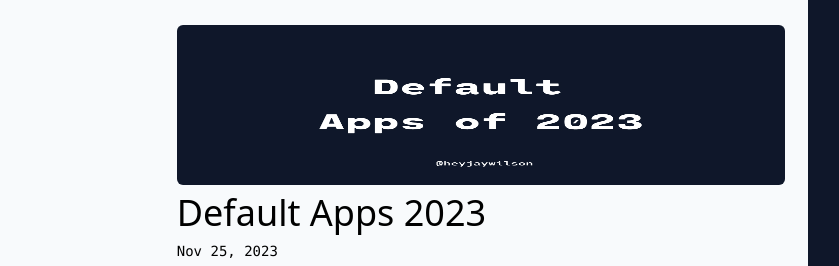
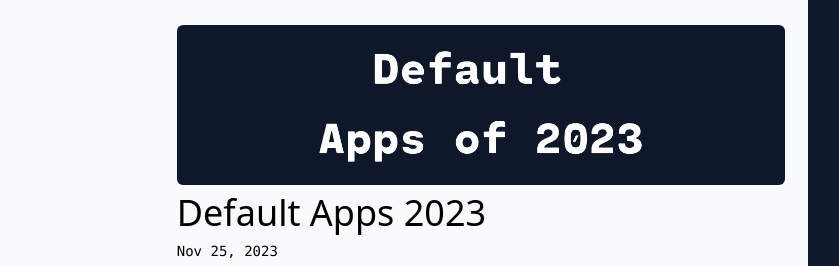
Before and after one commit to heyjaywilson/heyjaywilsoncom, an Astro site: page /blog in a window 1280 px wide. Shown: the part 115-381 px from the top of the page, 312-1151 px from the left. Built offline with nearby package versions, Linux system fonts and the light colour scheme; Astro itself is replaced by a stand-in of ours.

Commit message:
fix: image aspect ratio on blog list

```diff
--- a/src/pages/blog/index.astro
+++ b/src/pages/blog/index.astro
@@ -21,7 +21,7 @@ const posts = (await getCollection("blog")).sort(
               <img
                 src={post.data.heroImage}
                 alt=""
-                class="rounded-md w-full h-40"
+                class="rounded-md w-full h-40 object-cover"
               />
               }
               <h2 class="title">{post.data.title}</h2>
```
